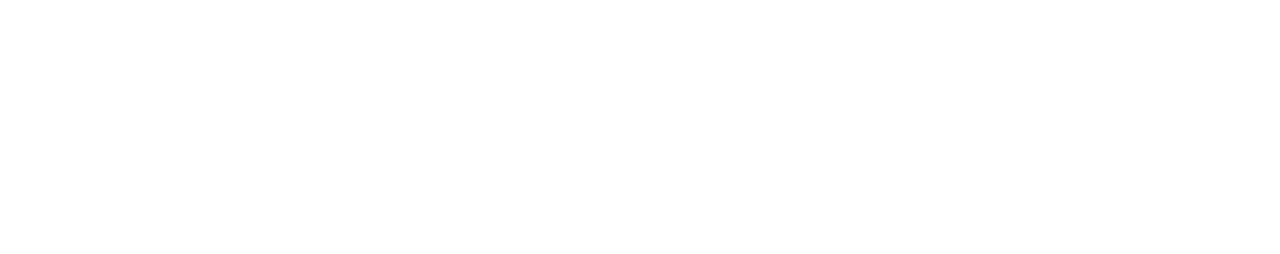
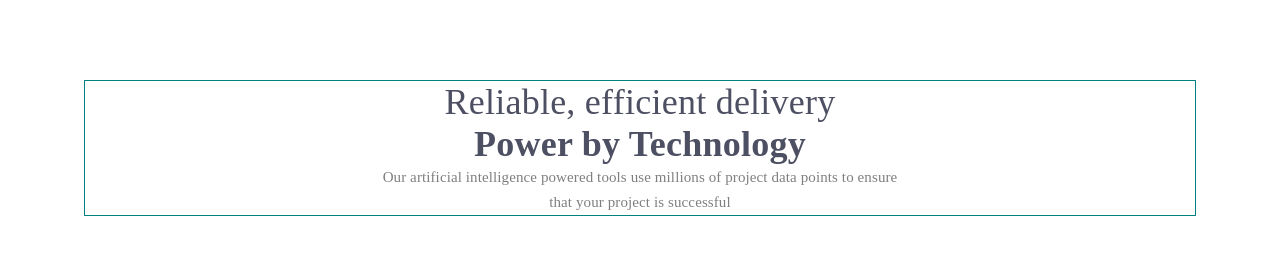
Before and after one commit to KwameWilson/four-card, a plain HTML site: page index.html in a window 1280 px wide. Drawn offline with Linux system fonts and the light colour scheme.

Commit message:
Finished Header

```diff
--- a/css/style.css
+++ b/css/style.css
@@ -0,0 +1,50 @@
+/* @import url('https://fonts.googleapis.com/css2?family=Lato:ital,wght@0,300;0,400;1,300&family=Poppins:wght@200;400;600;700;800&display=swap'); */
+
+* {
+    margin: 0;
+    padding: 0;
+    font-family: 'Poppins';
+}
+
+
+
+.container {
+    width: 1110px;
+    margin: 80px auto;
+    border: 1px solid teal;
+}
+
+header {
+    text-align: center;
+}
+
+header h3 {
+    color: #4D4F62;
+    font-family: Poppins;
+    font-size: 36px;
+    font-style: normal;
+    font-weight: 275;
+    line-height: normal;
+    letter-spacing: 0.25px;
+}
+
+header h1 {
+    color: #4D4F62;
+    text-align: center;
+    font-family: Poppins;
+    font-size: 36px;
+    font-style: normal;
+    font-weight: 600;
+    line-height: normal;
+    letter-spacing: 0.25px;
+}
+
+header p {
+    font-size: 15px;
+    font-weight: 400;
+    letter-spacing: 0.104px;
+    line-height: 25px;
+    opacity: .5;
+    max-width: 540px;
+    margin: 0px auto;
+}
--- a/index.html
+++ b/index.html
@@ -7,6 +7,17 @@
   <link rel="stylesheet" href="css/style.css">
 </head>
 <body>
+  <section class="container">
+    <header>
+      <h3>Reliable, efficient delivery</h3>
+      <h1>Power by Technology</h1>
+      <p>Our artificial intelligence powered tools use millions of project data points to ensure that your project is successful</p>
+    </header>
 
+    <div class="grid">
+
+    </div>
+
+  </section>
 </body>
 </html>
```
